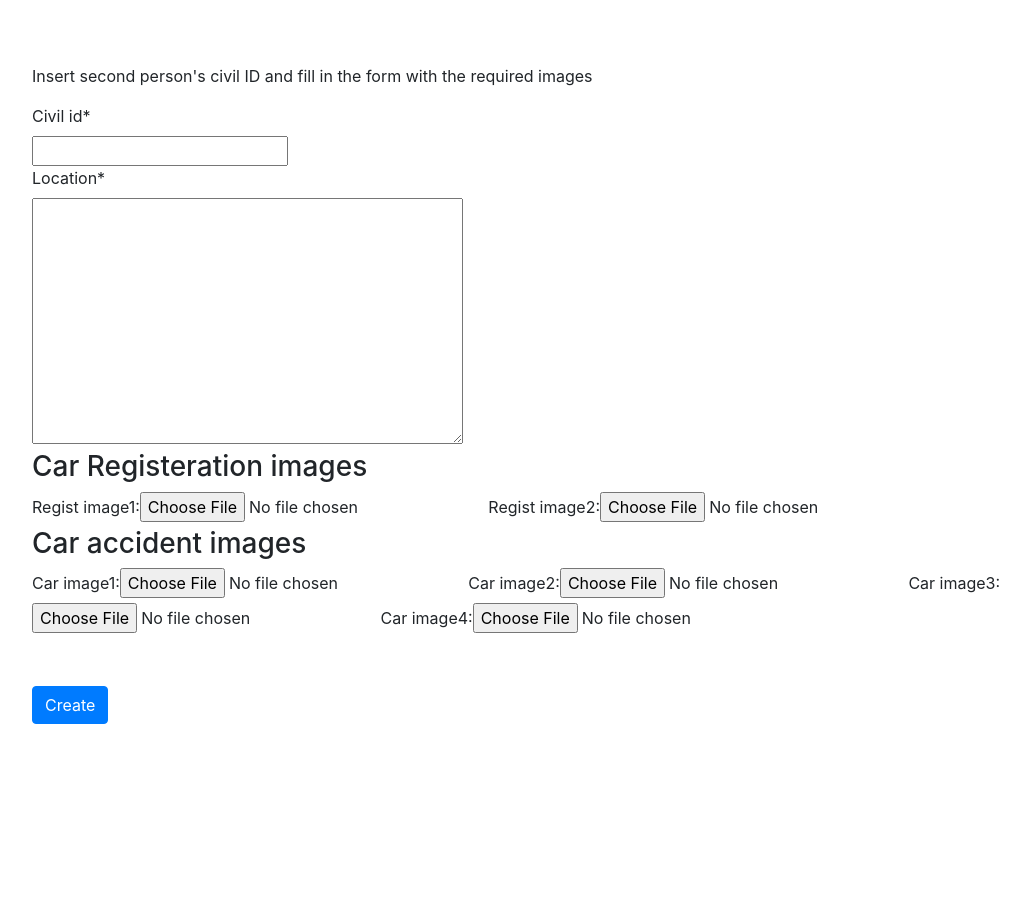
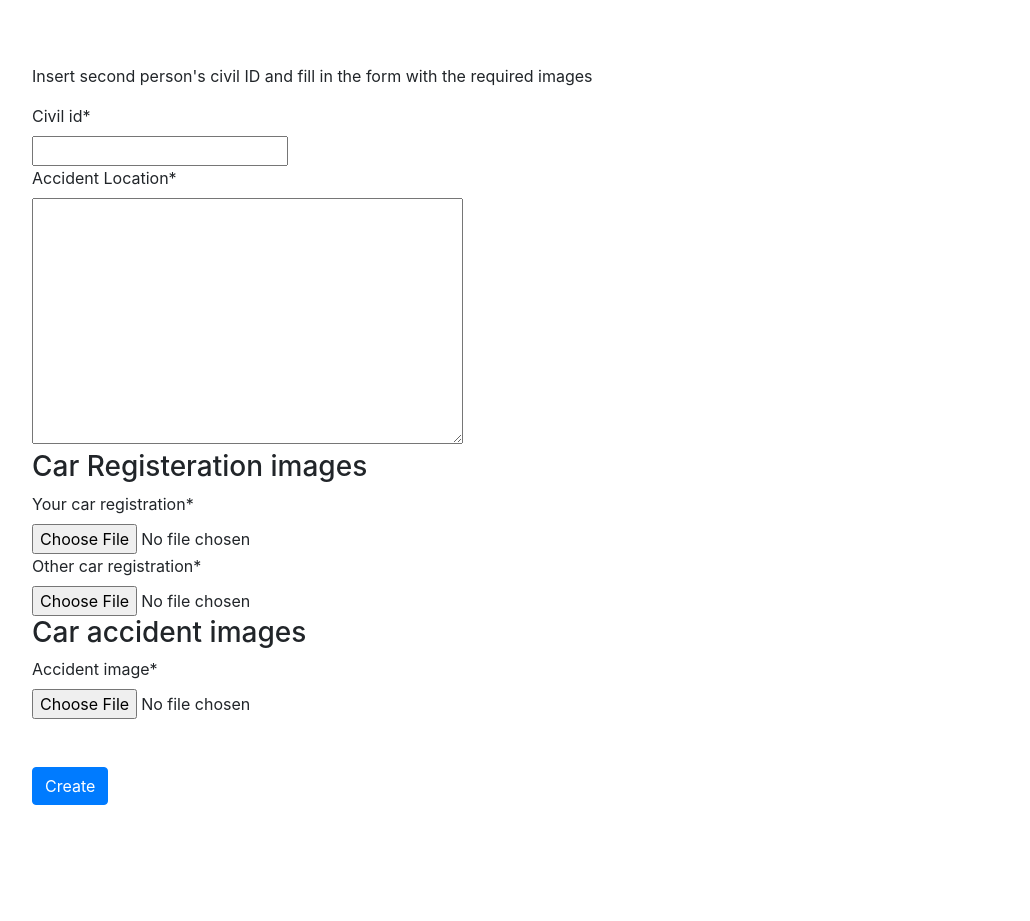
Before and after one commit to AlaaNaser95/Django-default, a Django app: page /accident/form/ in a window 1280 px wide. Shown: the part 56-977 px from the top of the page, without its empty margins (68-1098 px from the left). Before the commit the page ends 780 px from the top, so only its background shows below. Run offline with Django 3.2, Linux system fonts and the light colour scheme; some libraries are stand-ins or nearby versions.

Commit message:
second release accident form

```diff
--- a/traffic/forms.py
+++ b/traffic/forms.py
@@ -7,6 +7,9 @@ class AccidentForm(forms.ModelForm):
     class Meta:
         model = Accident
         fields=["location"]
+        labels = {
+                "location": "Accident Location"
+            }
 
 
 class UserRegister(forms.ModelForm):
--- a/traffic/models.py
+++ b/traffic/models.py
@@ -40,13 +40,10 @@ class Accident(models.Model):
     status=models.CharField(max_length=120,choices=STATUS,default='Pending')
 
 class CarImage(models.Model):
-    car_image1=models.ImageField()
-    car_image2=models.ImageField(blank=True,null=True)
-    car_image3=models.ImageField(blank=True,null=True)
-    car_image4=models.ImageField(blank=True,null=True)
+    accident_image=models.ImageField()
     accident=models.ForeignKey(Accident, on_delete=models.CASCADE)
 
 class RegistrationImage(models.Model):
     regist_image1=models.ImageField()
     regist_image2=models.ImageField()
-    accident=models.ForeignKey(Accident, on_delete=models.CASCADE)
+    accident=models.OneToOneField(Accident, on_delete=models.CASCADE)
--- a/traffic/templates/accident.html
+++ b/traffic/templates/accident.html
@@ -11,11 +11,11 @@
         {{form|crispy}}
         <div>
         	<h3>Car Registeration images</h3>
-        {{regist_images_form}}
+        {{regist_images_form|crispy}}
     </div>
     <div>
     	<h3>Car accident images</h3>
-        {{car_images_form}}
+        {{car_images_form|crispy}}
     </div>
         <input class = "btn btn-primary btn-xl rounded-pill mt-5" type="submit" value="Create">
     </form>
--- a/traffic/views.py
+++ b/traffic/views.py
@@ -15,8 +15,8 @@ def accidentCreate(request):
     # followers=[follow.follower.email for follow in Follow.objects.filter(followed=request.user)]
     form=AccidentForm()
     involvedForm=modelform_factory(Population,form=forms.ModelForm, fields=('civil_id',))
-    regist_images_form=modelform_factory(RegistrationImage,form=forms.ModelForm, fields=('regist_image1','regist_image2',))
-    car_images_form=modelform_factory(CarImage,form=forms.ModelForm, fields=('car_image1','car_image2','car_image3','car_image4',))
+    regist_images_form=modelform_factory(RegistrationImage,form=forms.ModelForm, fields=('regist_image1','regist_image2',),labels={'regist_image1':'Your car registration','regist_image2':'Other car registration'})
+    car_images_form=modelform_factory(CarImage,form=forms.ModelForm, fields=('accident_image',))
 
     if request.method == "POST":
         form = AccidentForm(request.POST, request.FILES)
```
Also changed, not shown: db.sqlite3, traffic/migrations/0004_auto_20181212_1028.py (added), traffic/migrations/0005_auto_20181212_1039.py (added).
